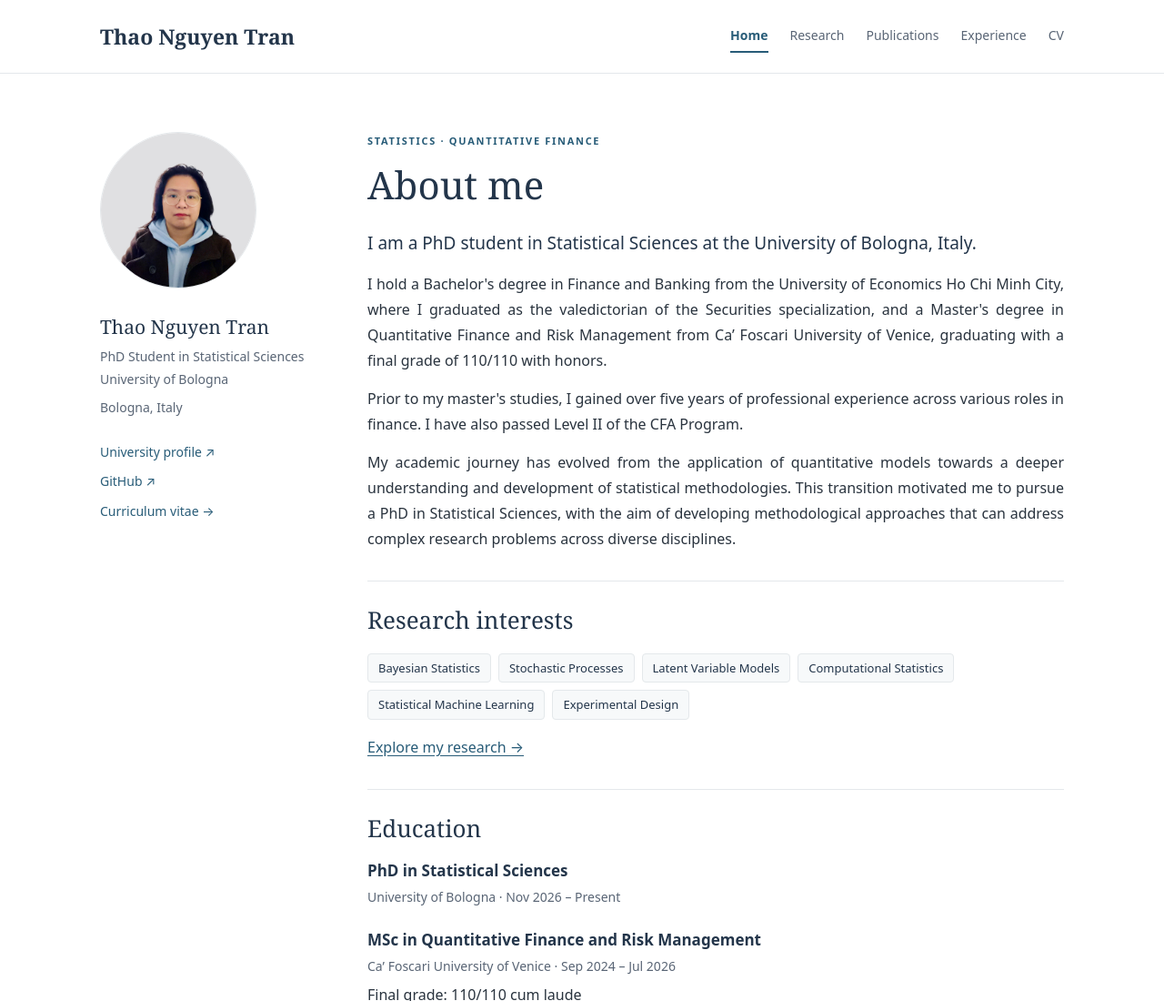
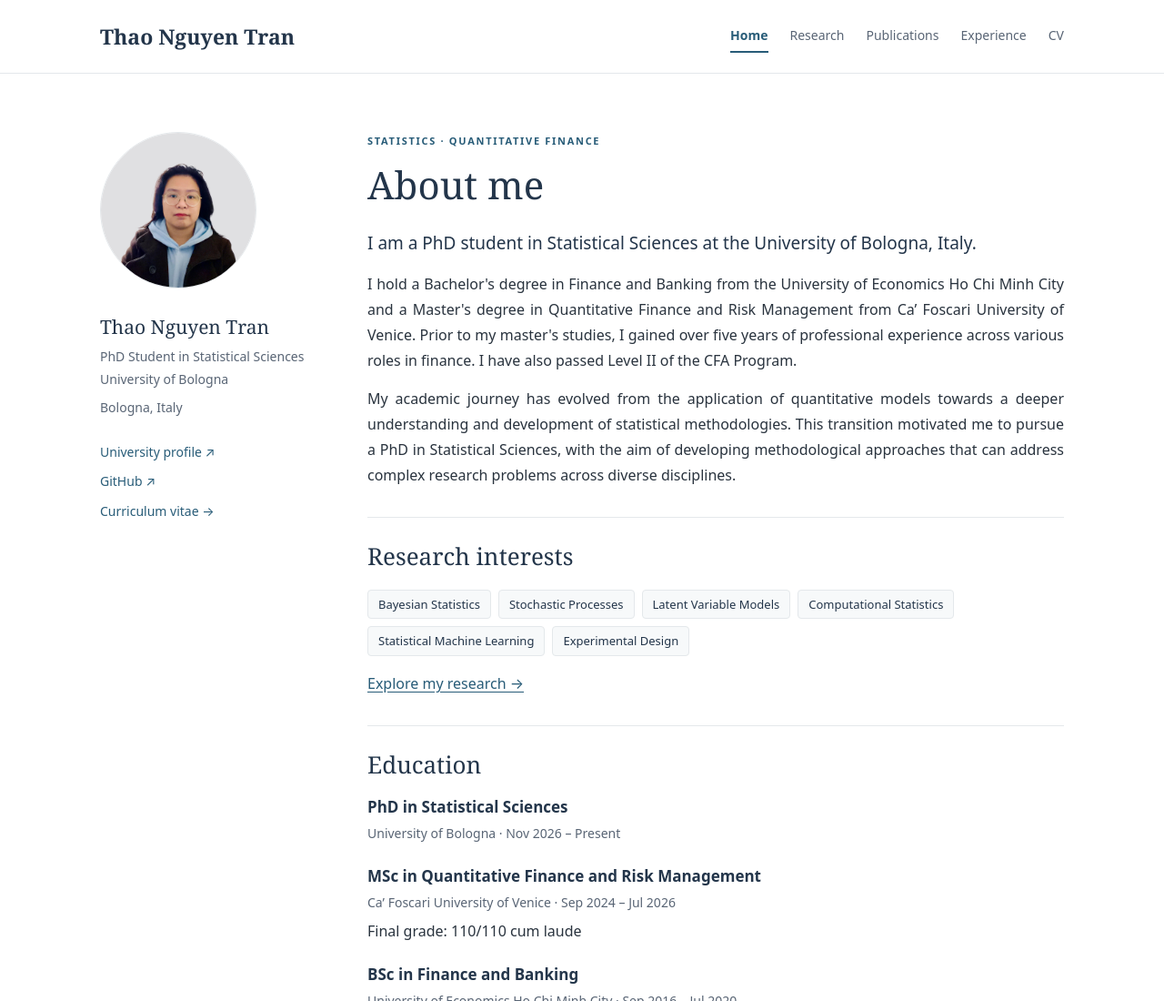
Before and after one commit to thaonguyen-tran/thaonguyen-tran.github.io, a plain HTML site: page index.html in a window 1280 px wide. Shown: the top 1100 px of the page at 91% size. Drawn offline with Linux system fonts and the light colour scheme.

Commit message:
Simplify education background in index.html
Removed redundant details from the education section.

```diff
--- a/index.html
+++ b/index.html
@@ -101,13 +101,8 @@
             </p>
 
             <p>
-                I hold a Bachelor's degree in Finance and Banking from the University of Economics Ho Chi Minh City,
-                where I graduated as the valedictorian of the Securities specialization, and a Master's degree in
-                Quantitative Finance and Risk Management from Ca’ Foscari University of Venice, graduating with a
-                final grade of 110/110 with honors.
-            </p>
-
-            <p>
+                I hold a Bachelor's degree in Finance and Banking from the University of Economics Ho Chi Minh City
+                and a Master's degree in Quantitative Finance and Risk Management from Ca’ Foscari University of Venice.
                 Prior to my master's studies, I gained over five years of professional experience
                 across various roles in finance. I have also passed Level II of the CFA Program.
             </p>
```
